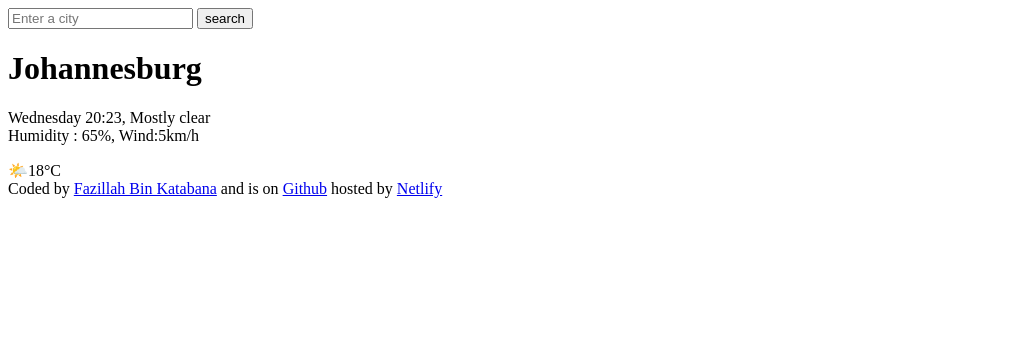
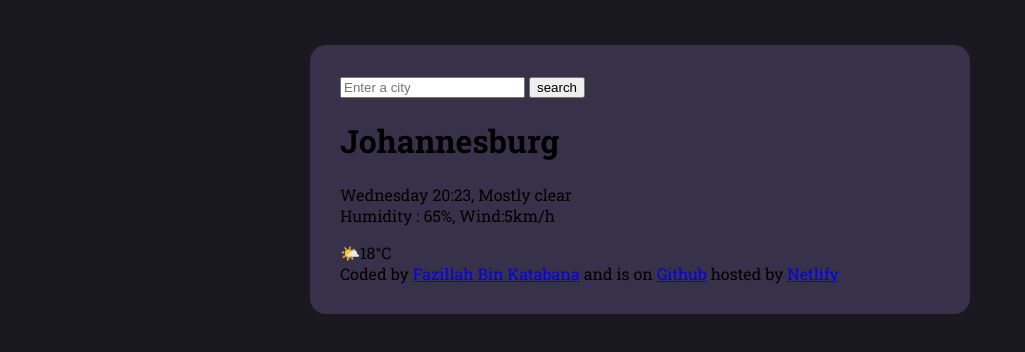
Before and after one commit to Fazillahissy/kairos, a plain HTML site: page index.html in a window 1280 px wide. Shown: the whole page, without its empty margins (0-1025 px from the left). Drawn offline with Linux system fonts and the light colour scheme.

Commit message:
styled main container and added custom font

```diff
--- a/index.html
+++ b/index.html
@@ -3,9 +3,14 @@
 <head>
     <meta charset="UTF-8">
     <meta name="viewport" content="width=device-width, initial-scale=1.0">
+    <link rel="stylesheet" href="src/style.css"/>
+    <link rel="preconnect" href="https://fonts.googleapis.com">
+<link rel="preconnect" href="https://fonts.gstatic.com" crossorigin>
+<link href="https://fonts.googleapis.com/css2?family=Roboto+Slab:wght@100..900&display=swap" rel="stylesheet">
     <title>Kairos App</title>
 </head>
 <body>
+    <div class="weather-app">
     <head>
         <form>
             <input type="search" placeholder="Enter a city">
@@ -29,5 +34,6 @@
 hosted by
 <a href="https://issy-kairos.netlify.app/" target="_blank" >Netlify</a>
     </footer>
+</div>
 </body>
 </html>
--- /dev/null
+++ b/src/style.css
@@ -0,0 +1,15 @@
+body{background-color:#19171f;
+    font-family:  "Roboto Slab", serif;
+      font-optical-sizing: auto;
+      font-style: normal;
+
+}
+.weather-app{
+    background-color: #8575b648;
+    max-width: 600px;
+    margin: 45px auto;
+    padding: 30px;
+    border-radius:16px ;
+    box-shadow: 0 30px 60px (rgb(174, 168, 214));
+
+}
```
